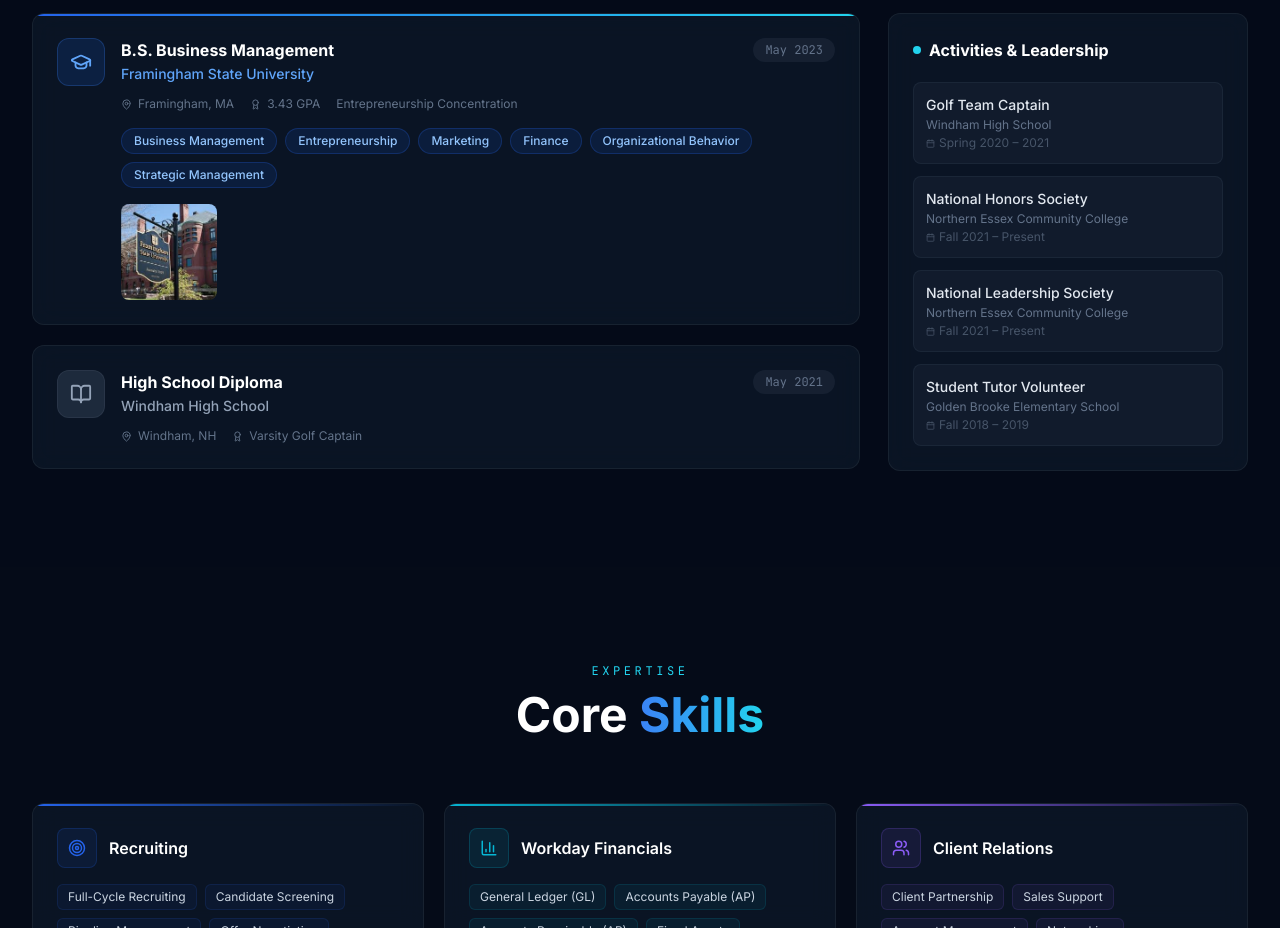
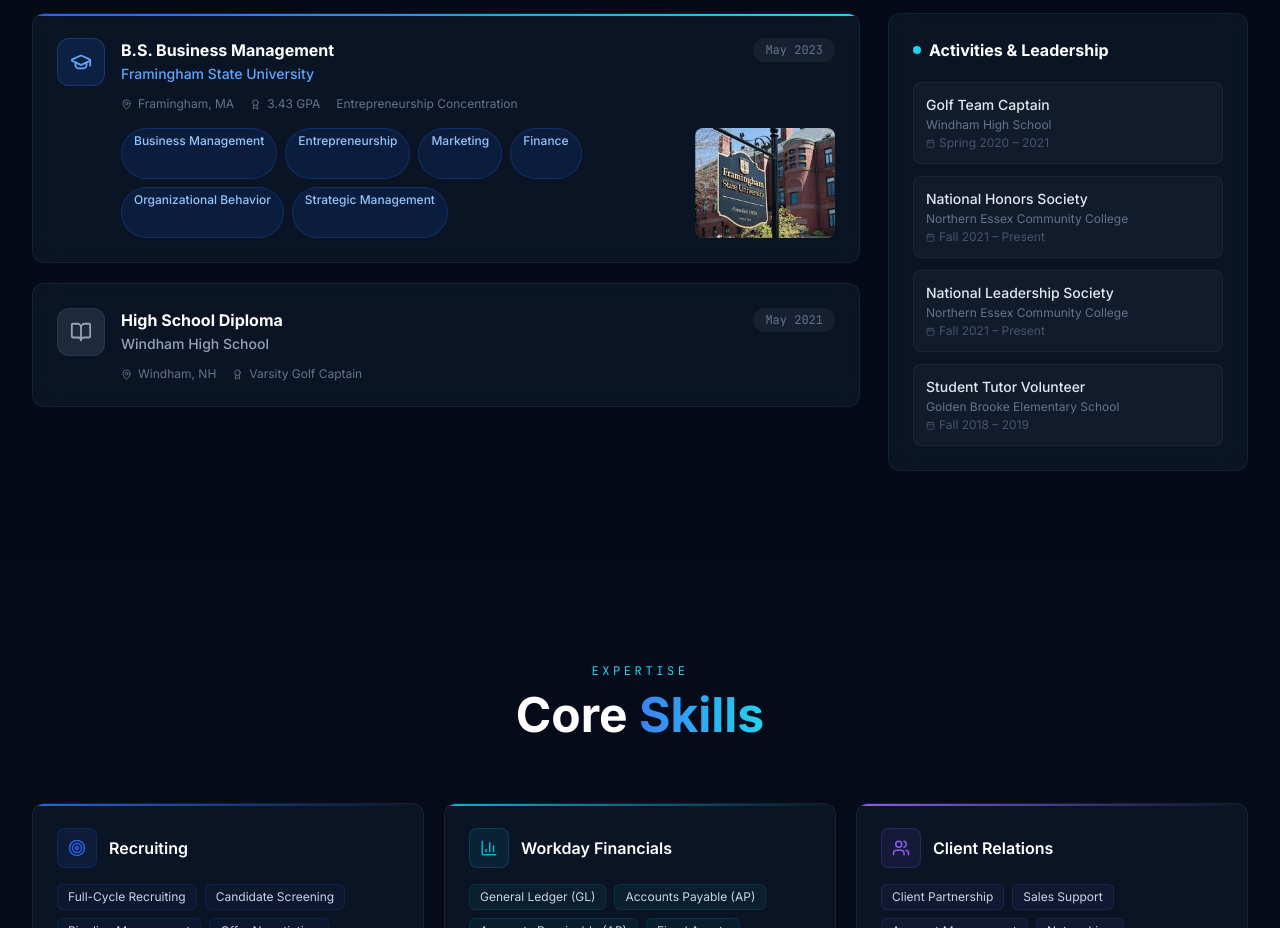
Before and after one commit to 603-websites/portfolio-aidan-carter, a React (Vite) app: page / in a window 1280 px wide. Shown: the part 4740-5668 px from the top of the page. Built offline with nearby package versions, Linux system fonts and the light colour scheme.

Commit message:
fix: src/components/Education.jsx

```diff
--- a/src/components/Education.jsx
+++ b/src/components/Education.jsx
@@ -62,18 +62,21 @@
                     <span className="flex items-center gap-1.5"><Award size={11} />3.43 GPA</span>
                     <span className="flex items-center gap-1.5">Entrepreneurship Concentration</span>
                   </div>
-                  <div className="flex flex-wrap gap-2 mb-4">
+                  <div className="flex gap-4 mt-2">
+                    {/* Coursework tags */}
+                    <div className="flex flex-wrap gap-2 flex-1">
                       {['Business Management', 'Entrepreneurship', 'Marketing', 'Finance', 'Organizational Behavior', 'Strategic Management'].map((c) => (
                         <span key={c} className="tech-badge">{c}</span>
                       ))}
                     </div>
                     {/* FSU campus photo */}
-                  <div className="rounded-lg overflow-hidden mt-2" style={{ width: '96px', height: '96px' }}>
+                    <div className="rounded-lg overflow-hidden shrink-0" style={{ width: '140px', height: '110px' }}>
                       <img
                         src="/images/framingham-state.jpeg"
                         alt="Framingham State University"
                         className="w-full h-full object-cover object-center"
                       />
+                    </div>
                   </div>
                 </div>
               </div>
```
Lines whose indentation alone changed are shown as unchanged.
